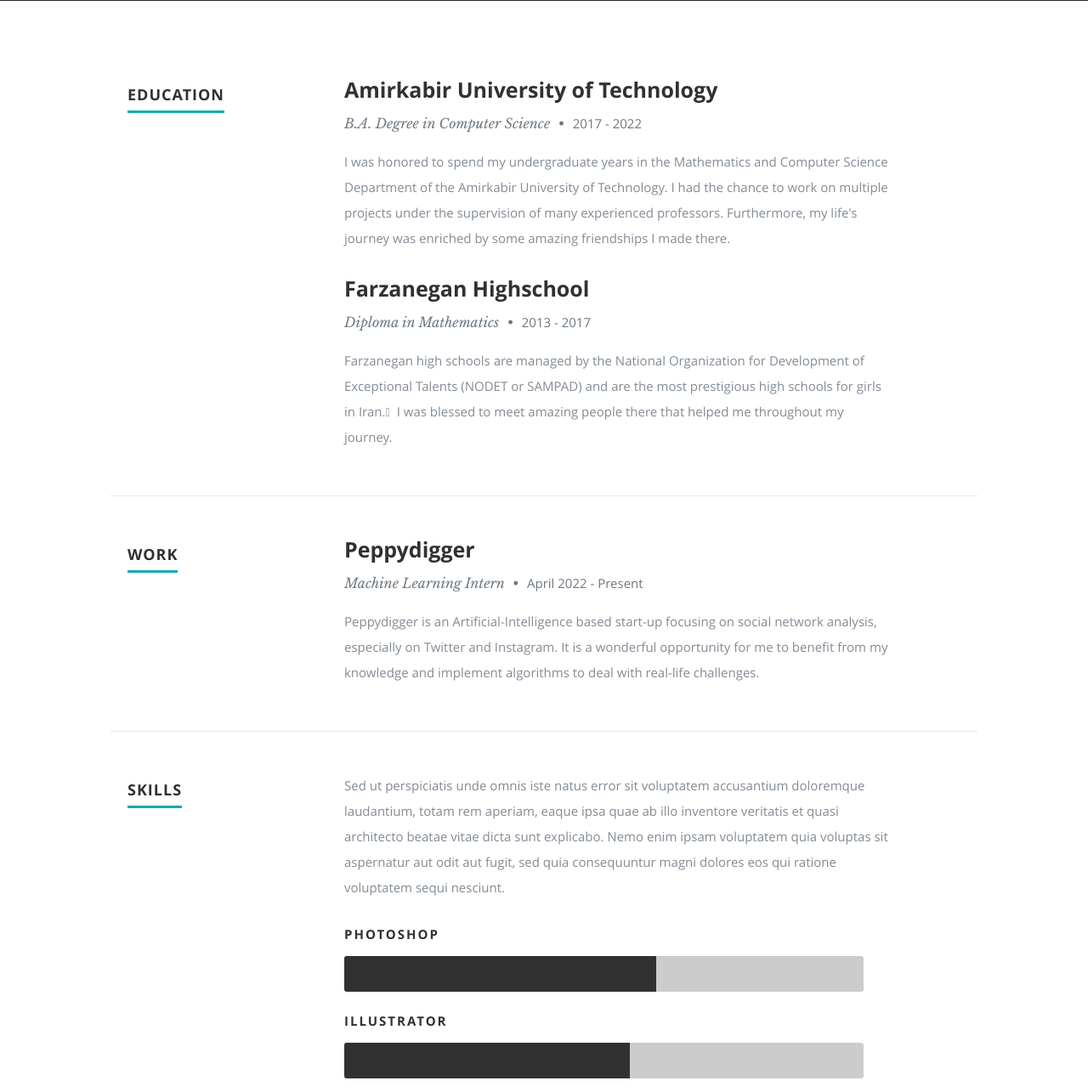
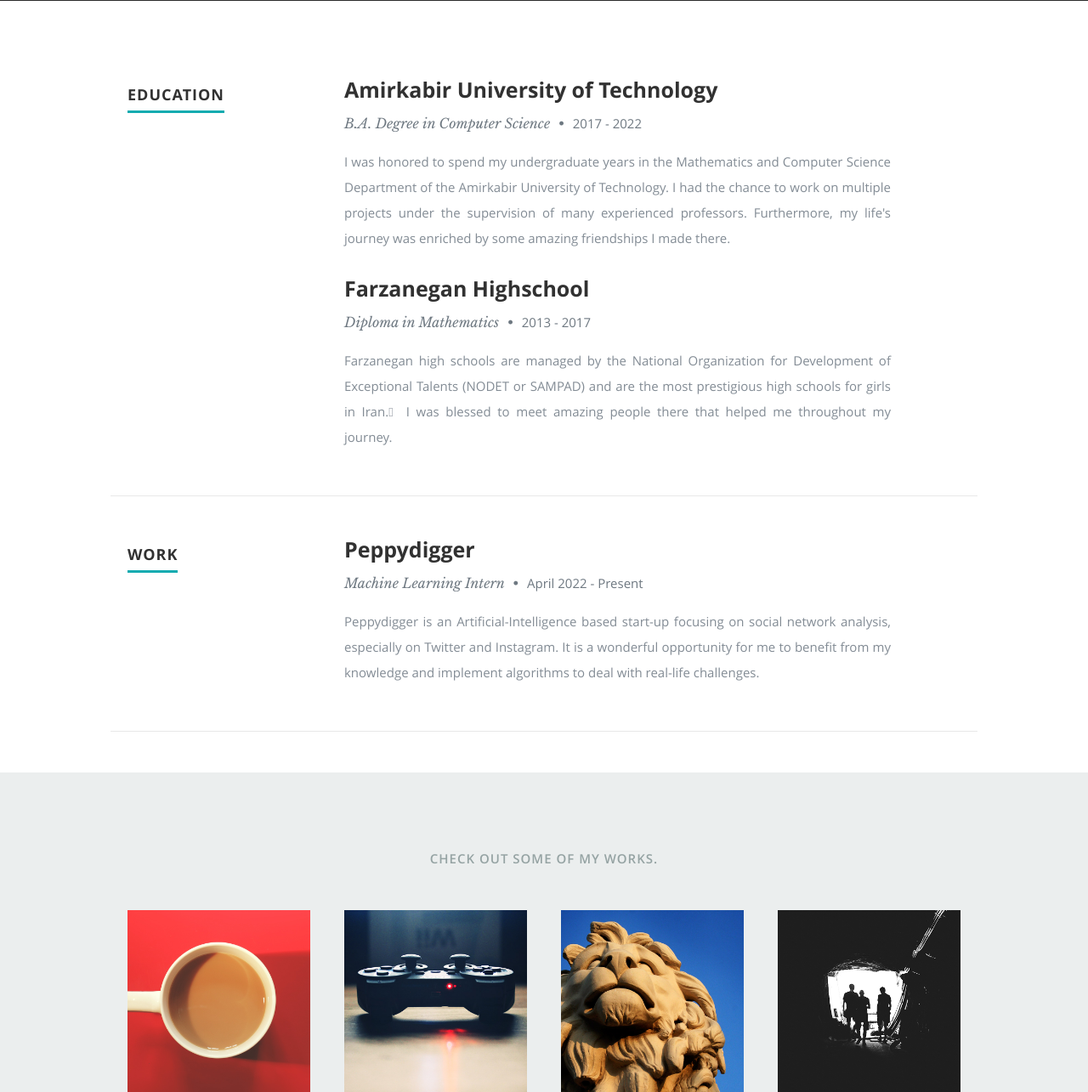
Before and after one commit to Mohi294/Mohi294.github.io, a PHP site: page / in a window 1280 px wide. Shown: the part 1375-2660 px from the top of the page at 85% size. Run offline with PHP 8.4, Linux system fonts and the light colour scheme; some libraries are stand-ins or nearby versions.

Commit message:
First commit

```diff
--- a/css/layout.css
+++ b/css/layout.css
@@ -262,6 +262,8 @@ ul#nav li.current a { color: #F06000; }
 #resume .main-col { padding-right: 10%; }
 
 .education, .work {
+   text-align: justify;
+   text-justify: inter-word;
    margin-bottom: 48px;
    padding-bottom: 24px;
    border-bottom: 1px solid #E8E8E8;
--- a/index.html
+++ b/index.html
@@ -211,7 +211,7 @@
 
 
       <!-- Skills
-      ----------------------------------------------- -->
+      -----------------------------------------------
       <div class="row skill">
 
          <div class="three columns header-col">
@@ -237,13 +237,13 @@
                   <li><span class="bar-expand jquery"></span><em>jQuery</em></li>
 					</ul>
 
-				</div><!-- end skill-bars -->
+				</div>--><!-- end skill-bars -->
 
-			</div> <!-- main-col end -->
+			<!-- </div>--> <!-- main-col end -->
 
-      </div> <!-- End skills -->
+     <!-- </div>  End skills -->
 
-   </section> <!-- Resume Section End-->
+   <!-- </section>  Resume Section End-->
 
 
    <!-- Portfolio Section
```
